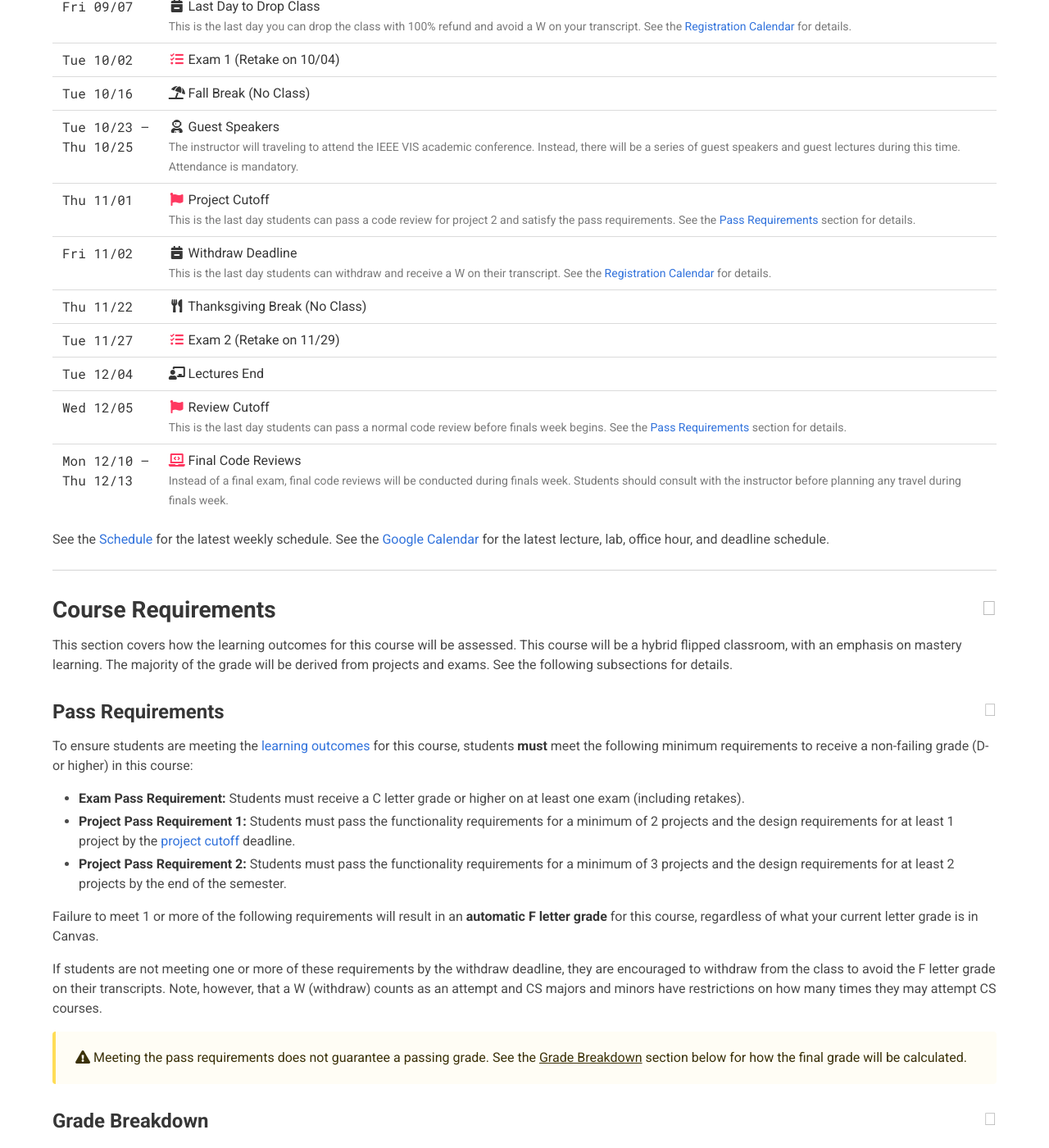
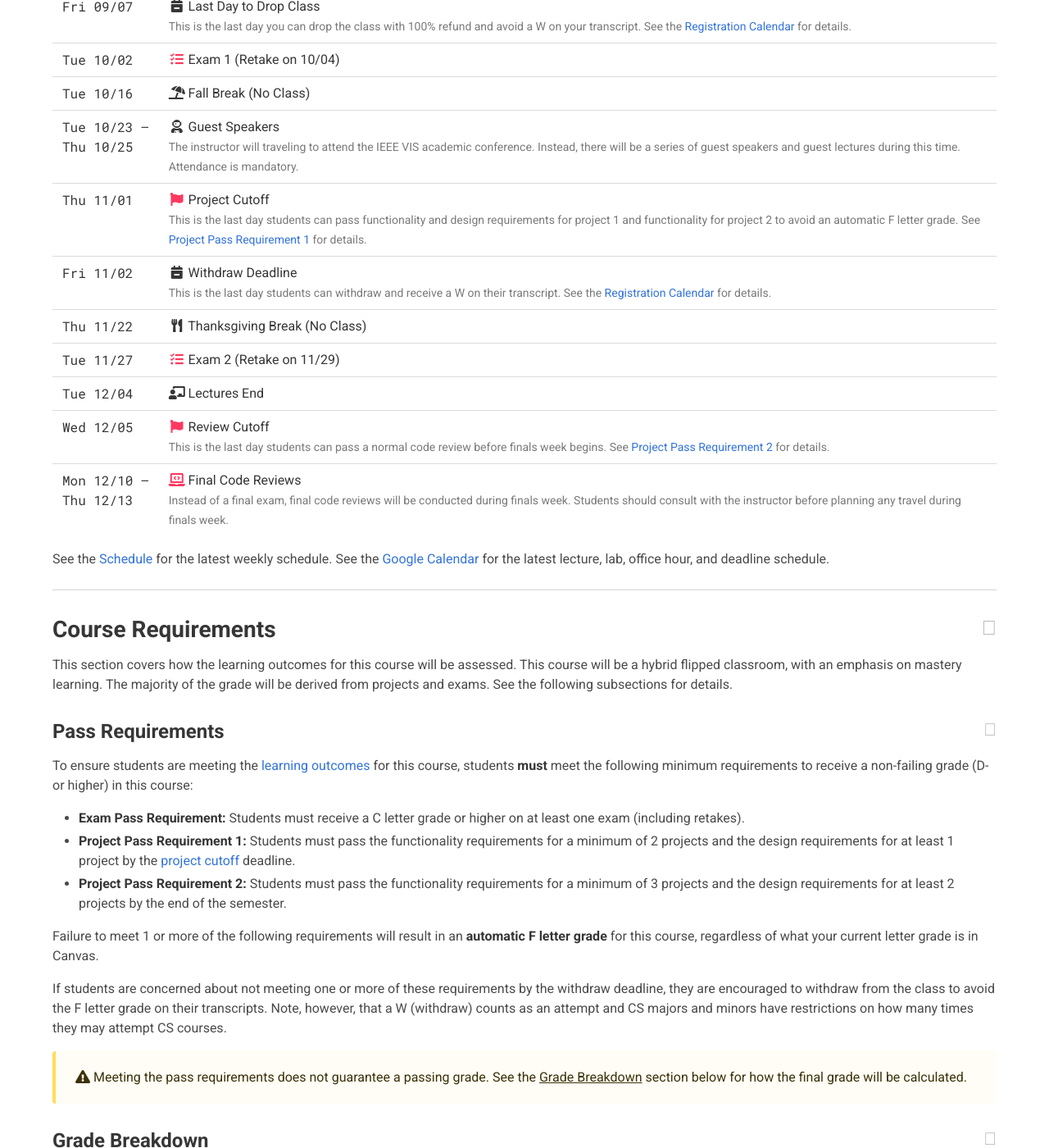
Before and after one commit to usf-cs212-fall2018/usf-cs212-fall2018.github.io, a Jekyll site: the page built from syllabus.html, in a window 1280 px wide and 1400 px high, scrolled down 3478 px. Shown: the whole window at 82% size. Built offline with Jekyll 4.4.1, drawn with Linux system fonts in a browser that asks for light colours; nearby versions of some CDN libraries.

Commit message:
Wording updates.

```diff
--- a/syllabus.html
+++ b/syllabus.html
@@ -299,7 +299,7 @@ This course gives students experience with advanced programming topics, includin
 
     <tr>
       <td nowrap class="tt">Thu 11/01</td>
-      <td><i class="fas fa-fw fa-flag has-text-danger"></i> Project Cutoff<br/><small class="has-text-grey">This is the last day students can pass a code review for project 2 and satisfy the pass requirements. See the <a href="#{{ "Pass Requirements" | slugify }}">Pass Requirements</a> section for details.</small></td>
+      <td><i class="fas fa-fw fa-flag has-text-danger"></i> Project Cutoff<br/><small class="has-text-grey">This is the last day students can pass functionality and design requirements for project 1 and functionality for project 2 to avoid an automatic F letter grade. See <a href="#{{ "Pass Requirements" | slugify }}">Project Pass Requirement 1</a> for details.</small></td>
     </tr>
 
     <tr>
@@ -330,7 +330,7 @@ This course gives students experience with advanced programming topics, includin
       <td>
         <i class="fas fa-fw fa-flag has-text-danger"></i>
         Review Cutoff<br/>
-        <small class="has-text-grey">This is the last day students can pass a normal code review before finals week begins. See the <a href="#{{ "Pass Requirements" | slugify }}">Pass Requirements</a> section for details.</small>
+        <small class="has-text-grey">This is the last day students can pass a normal code review before finals week begins. See <a href="#{{ "Pass Requirements" | slugify }}">Project Pass Requirement 2</a> for details.</small>
       </td>
     </tr>
 
@@ -372,7 +372,7 @@ This course gives students experience with advanced programming topics, includin
 
 <p>Failure to meet 1 or more of the following requirements will result in an <strong>automatic F letter grade</strong> for this course, regardless of what your current letter grade is in Canvas.</p>
 
-<p>If students are not meeting one or more of these requirements by the withdraw deadline, they are encouraged to withdraw from the class to avoid the F letter grade on their transcripts. Note, however, that a W (withdraw) counts as an attempt and CS majors and minors have restrictions on how many times they may attempt CS courses.</p>
+<p>If students are concerned about not meeting one or more of these requirements by the withdraw deadline, they are encouraged to withdraw from the class to avoid the F letter grade on their transcripts. Note, however, that a W (withdraw) counts as an attempt and CS majors and minors have restrictions on how many times they may attempt CS courses.</p>
 
 <article class="message is-warning">
   <div class="message-body">
```
